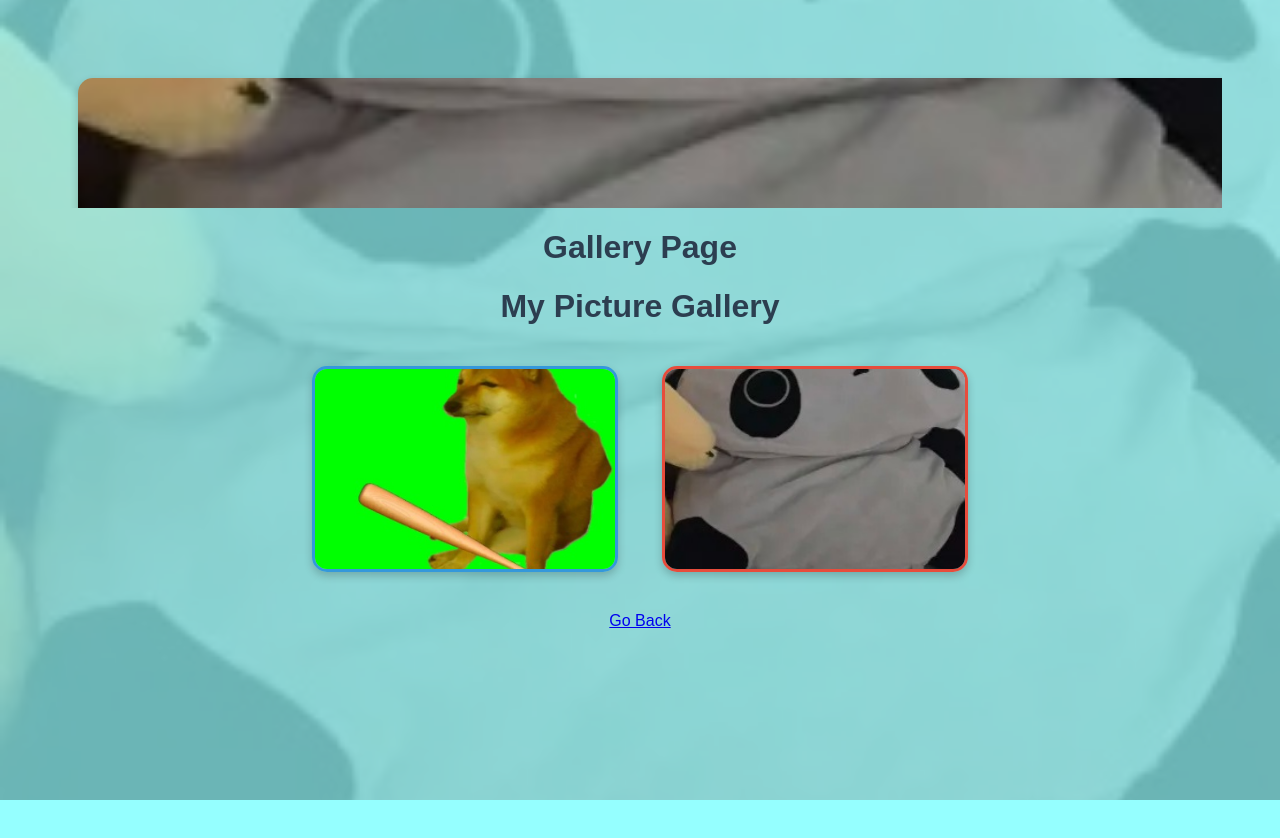
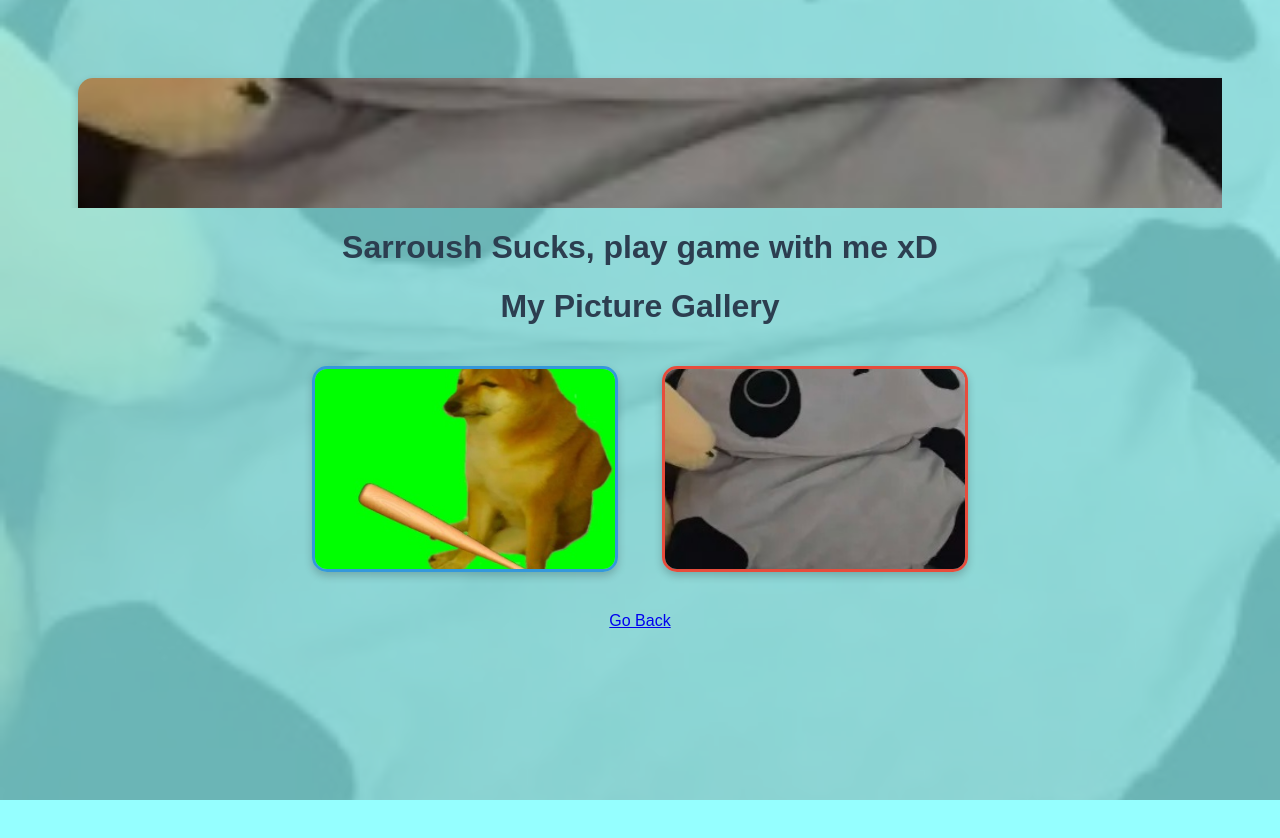
Before and after one commit to alexecutor/my-website, a plain HTML site: page clickme.html in a window 1280 px wide. Drawn offline with Linux system fonts and the light colour scheme.

Commit message:
Update clickme.html
Added title to click me page

```diff
--- a/clickme.html
+++ b/clickme.html
@@ -14,7 +14,7 @@
   </div>
 
   <!-- Page content -->
-  <h1>Gallery Page</h1>
+  <h1>Sarroush Sucks, play game with me xD</h1>
   <!-- rest of your content -->
 </body>
 
```
